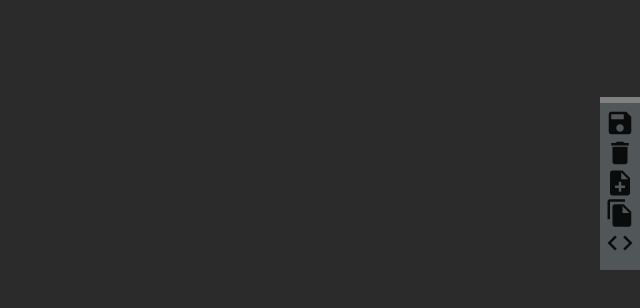
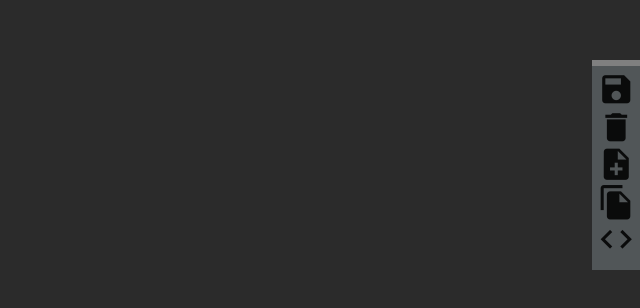
Before and after one commit to juliarn/PasteServer, a website: page static/index.html in a window 1280 px wide. Shown: the part 530-838 px from the top of the page, without its empty margins (640-1280 px from the left). After the commit the page ends 800 px from the top, so only its background shows below. Drawn offline with nearby package versions, Linux system fonts and the light colour scheme; no server answers.

Commit message:
Changed style

```diff
--- a/static/layout.css
+++ b/static/layout.css
@@ -1,18 +1,25 @@
 body {
     background-color: #2b2b2b;
     padding: 2% 4%;
+    margin: 0;
 }
 
-::-webkit-scrollbar {
-    display: none;
-}
-
-.invisible {
-    display: none; !important;
+textarea {
+    background: 0 0;
+    border: 0;
+    color: white;
+    padding: 0;
+    width: 100%;
+    height: 90vh;
+    font-family: monospace;
+    outline: none;
+    resize: none;
+    font-size: 12px;
+    line-height: 15px;
 }
 
 #codeBox {
-    font-size: 0.8rem;
+    font-size: 12px;
     line-height: 15px;
     background: 0 0; !important;
     margin: 0;
@@ -20,18 +27,6 @@ body {
     font-family: monospace;
 }
 
-textarea {
-    font-size: 0.8rem;
-    line-height: 15px;
-    color: white;
-    font-family: monospace;
-    background: 0 0;
-    height: 100vh;
-    width: 100%;
-    border: 0;
-    outline: none;
-    resize: none;
-}
 
 .buttons {
     background-color: #515658;
@@ -41,12 +36,18 @@ textarea {
     right: 0;
     display: inline-grid;
     position: fixed;
+    -webkit-user-select: none;
     -moz-user-select: none;
-    -webkit-user-select: none;
+    -ms-user-select: none;
+    user-select: none;
+}
+
+.invisible {
+    display: none; !important;
 }
 
 i.material-icons {
-    font-size: 2rem;
+    font-size: 2.5rem;
 }
 
 i.material-icons:hover {
@@ -57,6 +58,8 @@ a {
     text-decoration: none;
     color: inherit;
 }
+
+/* TextBar */
 
 .textBar {
     display: flex;
```
